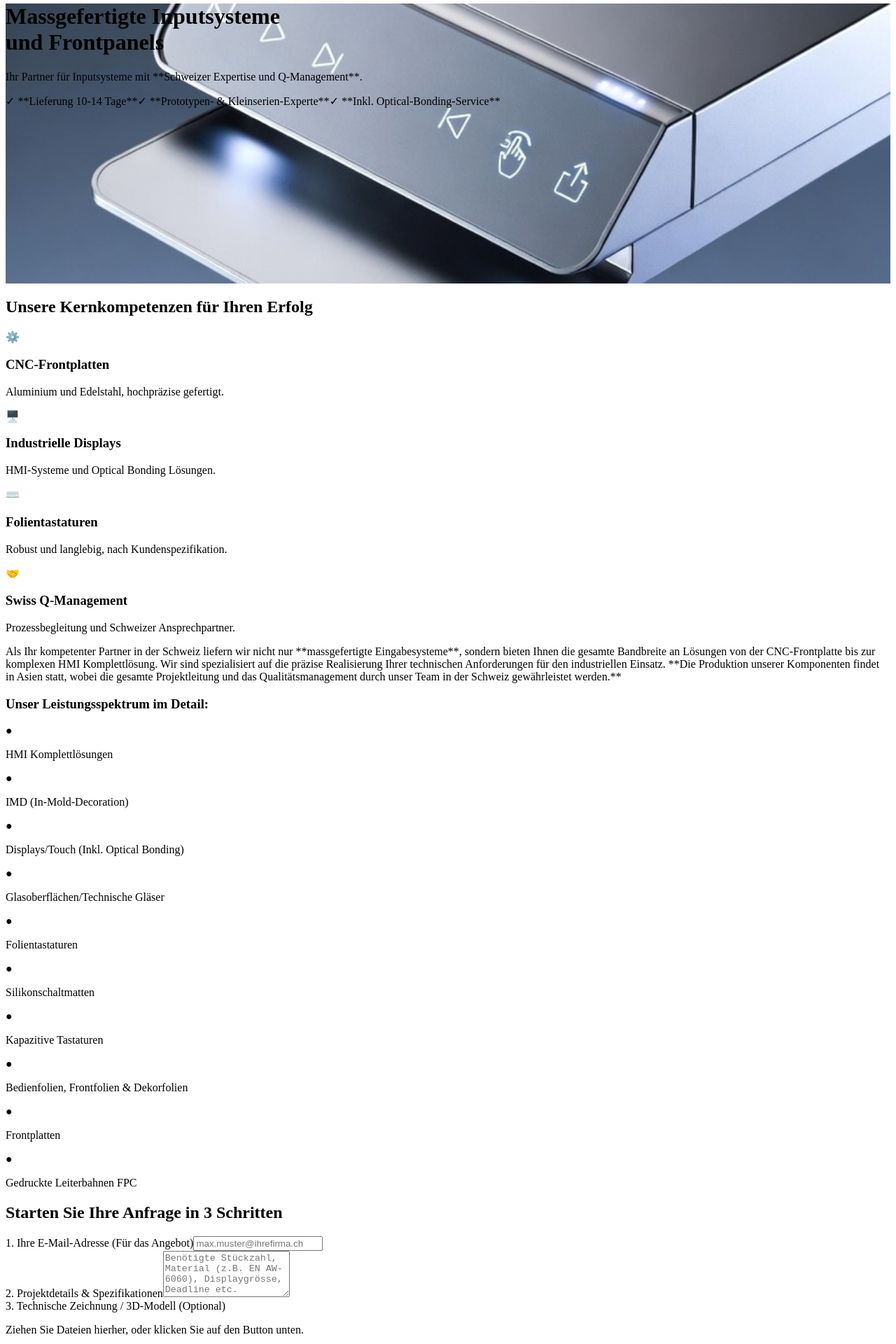
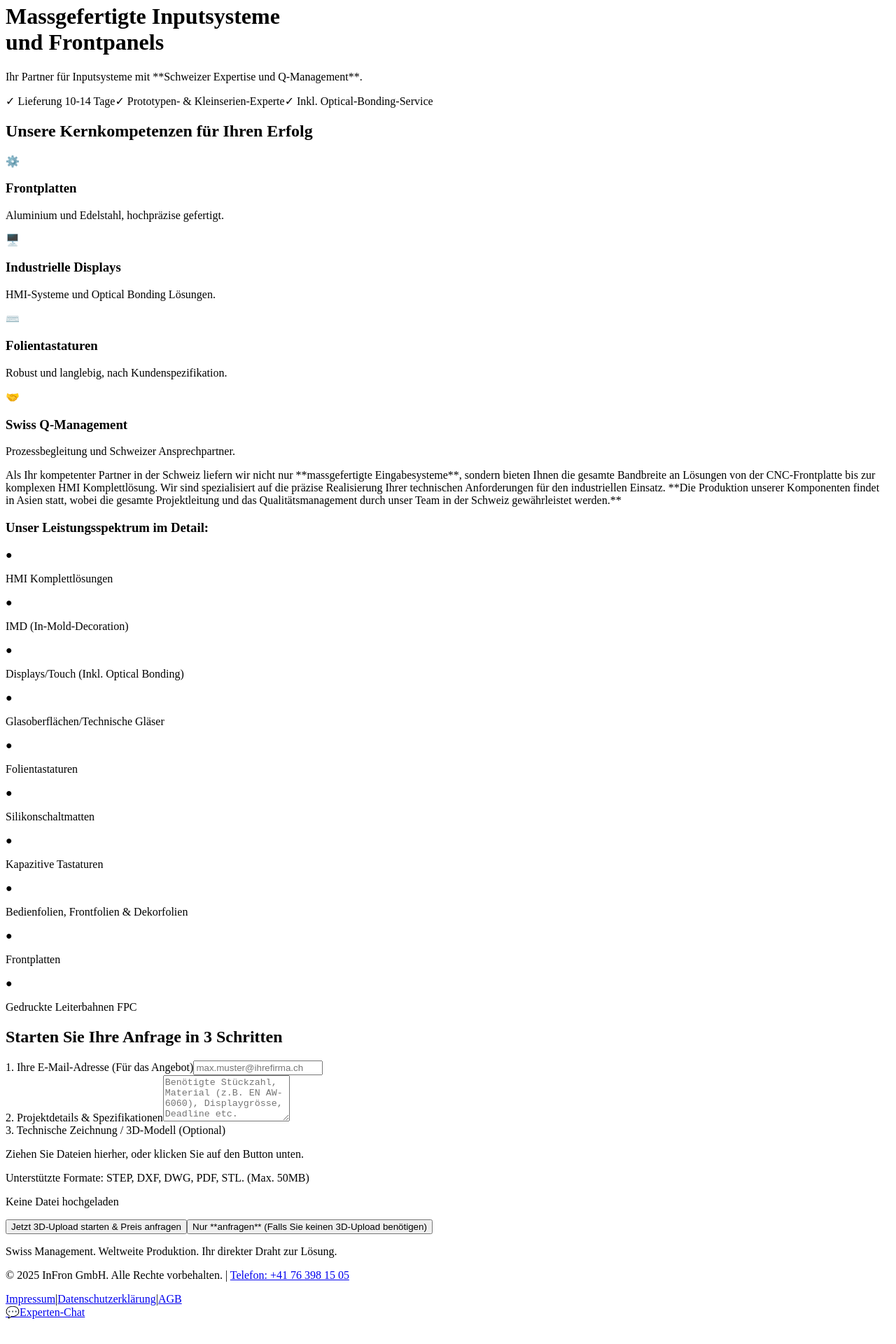
Before and after one commit to FrontInput/frontinput-website, a React (Create React App) app: page / in a window 1280 px wide. Shown: the part 1120-3040 px from the top of the page at 70% size. After the commit the page ends 3012 px from the top, so only its background shows below. Built offline with nearby package versions, Linux system fonts and the light colour scheme.

Commit message:
Final: USPs hervorgehoben und rechtliche Links im Footer hinzugefügt.

```diff
--- a/src/App.css
+++ b/src/App.css
@@ -4,12 +4,5 @@
   text-align: center;
 }
 
-.hero-image-background {
-  /* HIER: Absoluter Pfad mit Ihrem korrekten Dateinamen */
-  background-image: url('/publichero-background.jpg');
-
-  background-size: cover;
-  background-position: center;
-  background-repeat: no-repeat;
-}
-/* ... (Restliche, ungenutzte Regeln, falls vorhanden) */
+/* Alle anderen standardmässigen React-CSS-Regeln (.App-logo, .App-header, @keyframes) wurden entfernt,
+   da sie nicht benötigt werden. Die fehlerhafte .hero-image-background-Regel ist ebenfalls gelöscht. */
--- a/src/App.js
+++ b/src/App.js
@@ -2,9 +2,6 @@ import React, { useState, useCallback, useMemo } from 'react';
 import { Helmet, HelmetProvider } from 'react-helmet-async';
 import { useDropzone } from 'react-dropzone';
 import './App.css';
-
-// 1. BILD IMPORTIEREN (WICHTIG: Pfad muss korrekt zum verschobenen Bild sein)
-import heroBackground from './publichero-background.jpg';
 
 const App = () => {
     const [email, setEmail] = useState('');
@@ -114,39 +111,26 @@ const App = () => {
                 </header>
 
                 <main className="flex-grow w-full max-w-7xl px-4 py-16">
-                    {/* Hero Content - MIT HINTERGRUNDBILD ÜBER INLINE-STYLE */}
-                    <div
-                        className="text-center max-w-4xl mx-auto mb-12 px-4 py-10 rounded-lg relative overflow-hidden shadow-xl"
-                        style={{
-                            backgroundImage: `url(${heroBackground})`,
-                            backgroundSize: 'cover',
-                            backgroundPosition: 'center',
-                            minHeight: '400px',
-                        }}
-                    >
-                        {/* Overlay für bessere Lesbarkeit des Textes auf dem Bild */}
-                        <div className="absolute inset-0 bg-black opacity-30 rounded-lg"></div>
-
-                        {/* Textinhalt des Hero-Bereichs mit weisser Farbe für bessere Lesbarkeit */}
-                        <div className="relative z-10 text-white">
-                            <h1 className="text-4xl md:text-6xl font-extrabold mb-3">
+                    {/* Hero Content - MIT HINTERGRUNDVERLAUF (Farbverlauf statt Bild) */}
+                    <div className="text-center max-w-4xl mx-auto mb-12 px-4 py-10 bg-gradient-to-b from-gray-50 to-white rounded-lg shadow-xl">
+                        <h1 className="text-4xl md:text-6xl font-extrabold text-gray-800 mb-3">
                             Massgefertigte Inputsysteme <br className="hidden sm:inline"/>und Frontpanels
                         </h1>
-                            <p className="text-xl md:text-2xl text-orange-400 font-semibold mb-6">
+                        <p className="text-xl md:text-2xl text-indigo-600 font-semibold mb-6">
                             Ihr Partner für Inputsysteme mit **Schweizer Expertise und Q-Management**.
                         </p>
 
-                            <div className="flex justify-center flex-wrap gap-x-8 gap-y-2 mb-10 text-white">
-                                <span className="flex items-center text-md">
-                                    <span className="text-green-400 mr-2">✓</span> **Lieferung 10-14 Tage**
+                        {/* Hier wurde die Farbe auf text-gray-700 erhöht für bessere Sichtbarkeit */}
+                        <div className="flex justify-center flex-wrap gap-x-8 gap-y-2 mb-10 text-gray-700">
+                            <span className="flex items-center text-md font-semibold">
+                                <span className="text-green-500 mr-2">✓</span> Lieferung 10-14 Tage
                             </span>
-                                <span className="flex items-center text-md">
-                                    <span className="text-green-400 mr-2">✓</span> **Prototypen- & Kleinserien-Experte**
+                            <span className="flex items-center text-md font-semibold">
+                                <span className="text-green-500 mr-2">✓</span> Prototypen- & Kleinserien-Experte
                             </span>
-                                <span className="flex items-center text-md">
-                                    <span className="text-green-400 mr-2">✓</span> **Inkl. Optical-Bonding-Service**
+                            <span className="flex items-center text-md font-semibold">
+                                <span className="text-green-500 mr-2">✓</span> Inkl. Optical-Bonding-Service
                             </span>
-                            </div>
                         </div>
                     </div>
 
@@ -154,11 +138,14 @@ const App = () => {
                     <section className="mt-8 mb-10 max-w-5xl mx-auto">
                         <h2 className="text-3xl font-bold text-center text-gray-800 mb-8">Unsere Kernkompetenzen für Ihren Erfolg</h2>
                         <div className="grid grid-cols-1 md:grid-cols-4 gap-6 text-center">
+
+                            {/* BLOCK MIT "FRONTPLATTEN" (KORRIGIERT) */}
                             <div className="p-6 border border-gray-200 rounded-xl shadow-lg hover:shadow-xl transition-shadow bg-white">
                                 <span className="text-4xl text-orange-500 mb-3 block">⚙️</span>
-                                <h3 className="font-bold text-lg mb-1">CNC-Frontplatten</h3>
+                                <h3 className="font-bold text-lg mb-1">Frontplatten</h3>
                                 <p className="text-sm text-gray-600">Aluminium und Edelstahl, hochpräzise gefertigt.</p>
                             </div>
+
                             <div className="p-6 border border-gray-200 rounded-xl shadow-lg hover:shadow-xl transition-shadow bg-white">
                                 <span className="text-4xl text-orange-500 mb-3 block">🖥️</span>
                                 <h3 className="font-bold text-lg mb-1">Industrielle Displays</h3>
@@ -320,14 +307,22 @@ const App = () => {
                     </div>
                 </main>
 
-                {/* Footer mit Trust-Elementen */}
+                {/* Footer mit Trust-Elementen und Links */}
                 <footer className="bg-gray-100 mt-20 py-8 border-t-4 border-orange-500 w-full">
                     <div className="container mx-auto text-center text-gray-700 px-4">
                         <p className="font-semibold mb-2 text-indigo-800">
                             Swiss Management. <span className="text-orange-500">Weltweite Produktion.</span> Ihr direkter Draht zur Lösung.
                         </p>
-                        <p>© {new Date().getFullYear()} InFron GmbH. Alle Rechte vorbehalten. | <a href="tel:+41763981505" className="hover:text-indigo-600 transition-colors">Telefon: +41 76 398 15 05</a></p>
-                        <p className="text-xs mt-1 text-gray-500">Impressum | Datenschutzerklärung | AGB</p>
+                        <p className="mb-2">© {new Date().getFullYear()} InFron GmbH. Alle Rechte vorbehalten. | <a href="tel:+41763981505" className="hover:text-indigo-600 transition-colors">Telefon: +41 76 398 15 05</a></p>
+
+                        {/* HIER WURDEN DIE RECHTS-LINKS AKTIVIERT */}
+                        <div className="text-xs space-x-3 text-gray-500 font-medium">
+                            <a href="https://www.frontinput.ch/impressum" target="_blank" rel="noopener noreferrer" className="hover:text-indigo-600 transition-colors">Impressum</a>
+                            <span>|</span>
+                            <a href="https://www.frontinput.ch/datenschutzerklaerung" target="_blank" rel="noopener noreferrer" className="hover:text-indigo-600 transition-colors">Datenschutzerklärung</a>
+                            <span>|</span>
+                            <a href="https://www.frontinput.ch/agb" target="_blank" rel="noopener noreferrer" className="hover:text-indigo-600 transition-colors">AGB</a>
+                        </div>
                     </div>
                 </footer>
             </div>
```
Lines whose indentation alone changed are shown as unchanged.
